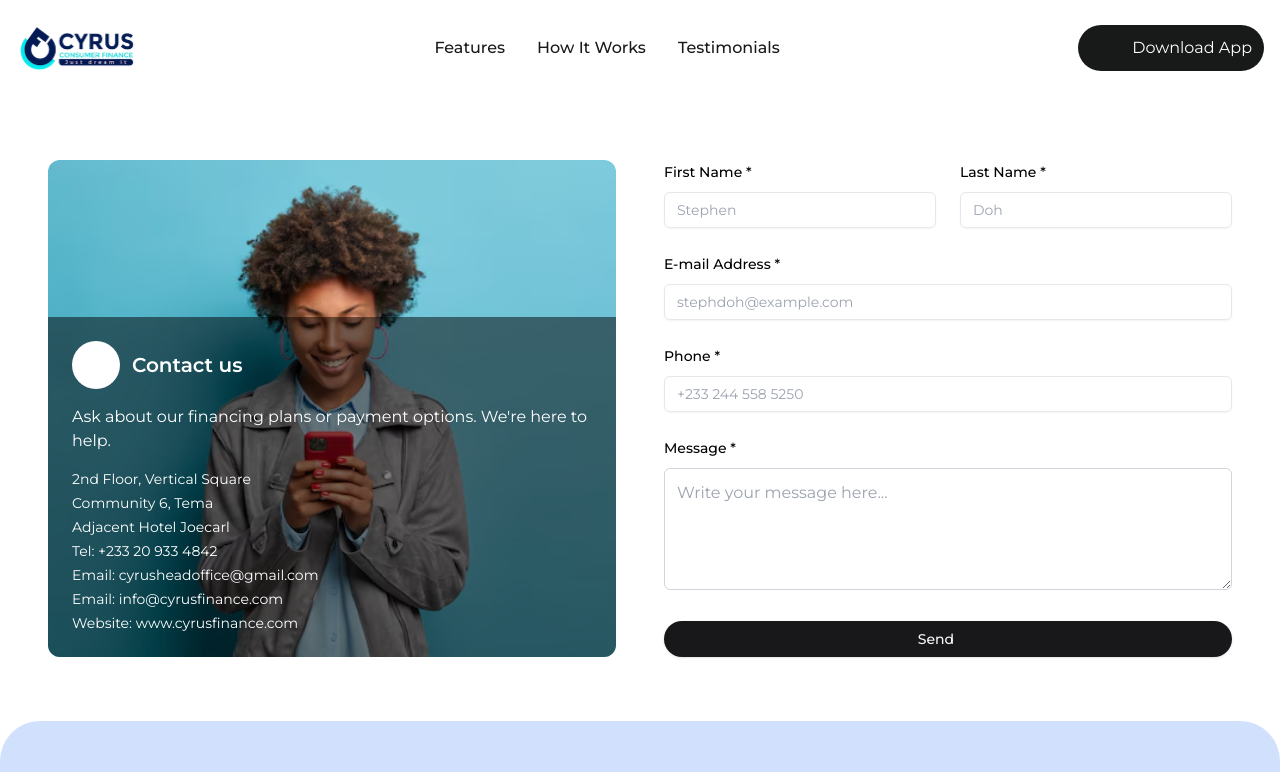
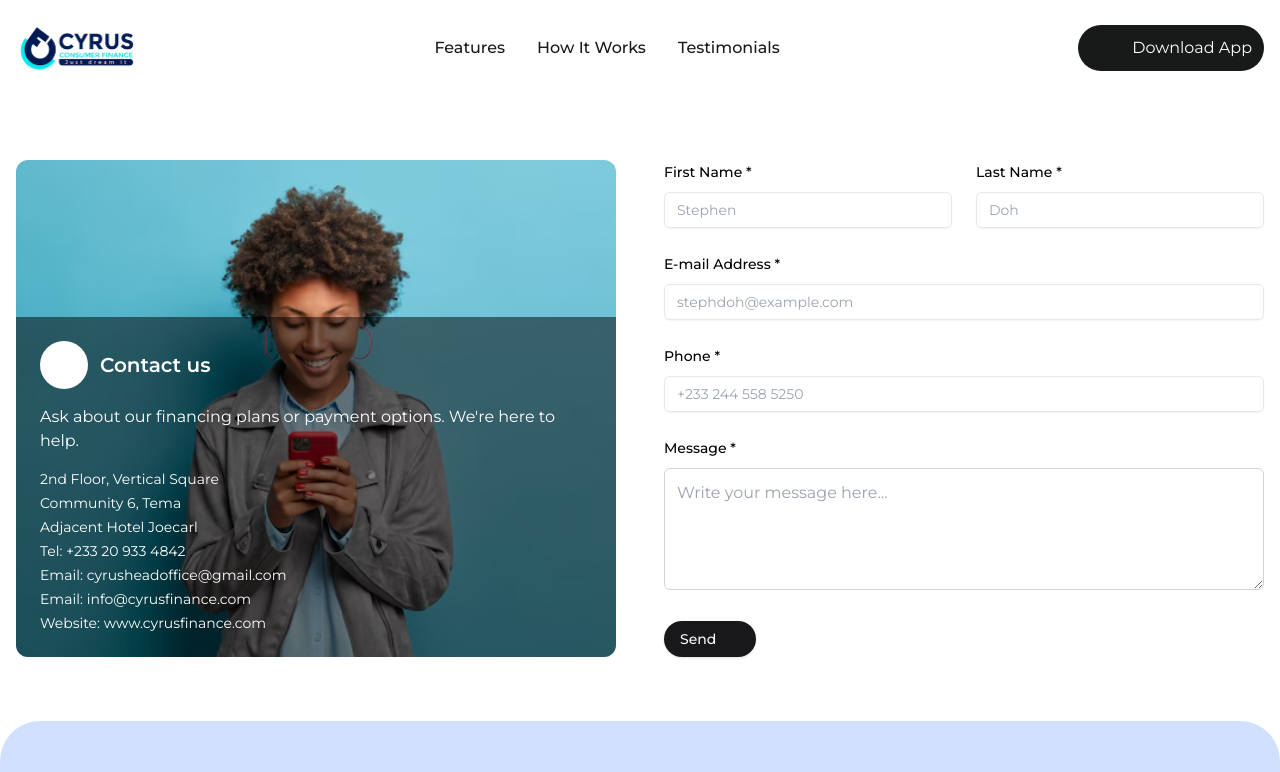
Before and after one commit to ranselorm/bnpl, a Next.js app: page /contact in a window 1280 px wide. Shown: the top 772 px of the page. Built offline with nearby package versions, Linux system fonts and the light colour scheme; some icons are missing.

Commit message:
Refactor

```diff
--- a/app/contact/page.tsx
+++ b/app/contact/page.tsx
@@ -33,10 +33,14 @@ const ContactForm = () => {
       viewport={{ once: true, amount: 0.3 }}
     >
       <motion.div
-        className="container mx-auto px-6 md:px-12 grid grid-cols-1 md:grid-cols-2 gap-12"
+        className="container mx-auto px-4 grid grid-cols-1 md:grid-cols-2 gap-12"
         variants={containerVariants}
       >
-        <motion.div className="relative" variants={itemVariants}>
+        {/* Image with Text Overlay */}
+        <motion.div
+          className="relative h-[500px] md:h-auto"
+          variants={itemVariants}
+        >
           <img
             src="/images/happy.png"
             alt="Contact Us"
@@ -65,6 +69,7 @@ const ContactForm = () => {
           </div>
         </motion.div>
 
+        {/* Form Section */}
         <motion.form className="space-y-6" variants={containerVariants}>
           <motion.div
             className="grid grid-cols-1 md:grid-cols-2 gap-6"
@@ -75,7 +80,7 @@ const ContactForm = () => {
               <Input
                 id="firstName"
                 placeholder="Stephen"
-                className="mt-2"
+                className="mt-2 focus:ring-primary focus:ring-2 focus:outline-none"
                 required
               />
             </div>
@@ -84,7 +89,7 @@ const ContactForm = () => {
               <Input
                 id="lastName"
                 placeholder="Doh"
-                className="mt-2"
+                className="mt-2 focus:ring-primary focus:ring-2 focus:outline-none"
                 required
               />
             </div>
@@ -97,7 +102,7 @@ const ContactForm = () => {
               placeholder="stephdoh@example.com"
               type="email"
               required
-              className="mt-2"
+              className="mt-2 focus:ring-primary focus:ring-2 focus:outline-none"
             />
           </motion.div>
 
@@ -108,7 +113,7 @@ const ContactForm = () => {
               placeholder="+233 244 558 5250"
               type="tel"
               required
-              className="mt-2 focus:ring-primary focus:outline-none"
+              className="mt-2 focus:ring-primary focus:ring-2 focus:outline-none"
             />
           </motion.div>
 
@@ -118,14 +123,17 @@ const ContactForm = () => {
               id="message"
               placeholder="Write your message here..."
               rows={4}
-              className="mt-2 w-full border border-gray-300 rounded-md p-3 focus:ring-2 focus:ring-primary
+              className="mt-2 w-full border border-gray-300 rounded-md p-3 focus:ring-1 focus:ring-dark
               focus:outline-none"
               required
             ></textarea>
           </motion.div>
 
           <motion.div variants={itemVariants}>
-            <Button type="submit" className="w-full rounded-full">
+            <Button
+              type="submit"
+              className="w-full md:w-auto rounded-full hover:bg-primary"
+            >
               Send
               <Icon icon="formkit:arrowright" className="text-3xl" />
             </Button>
```
